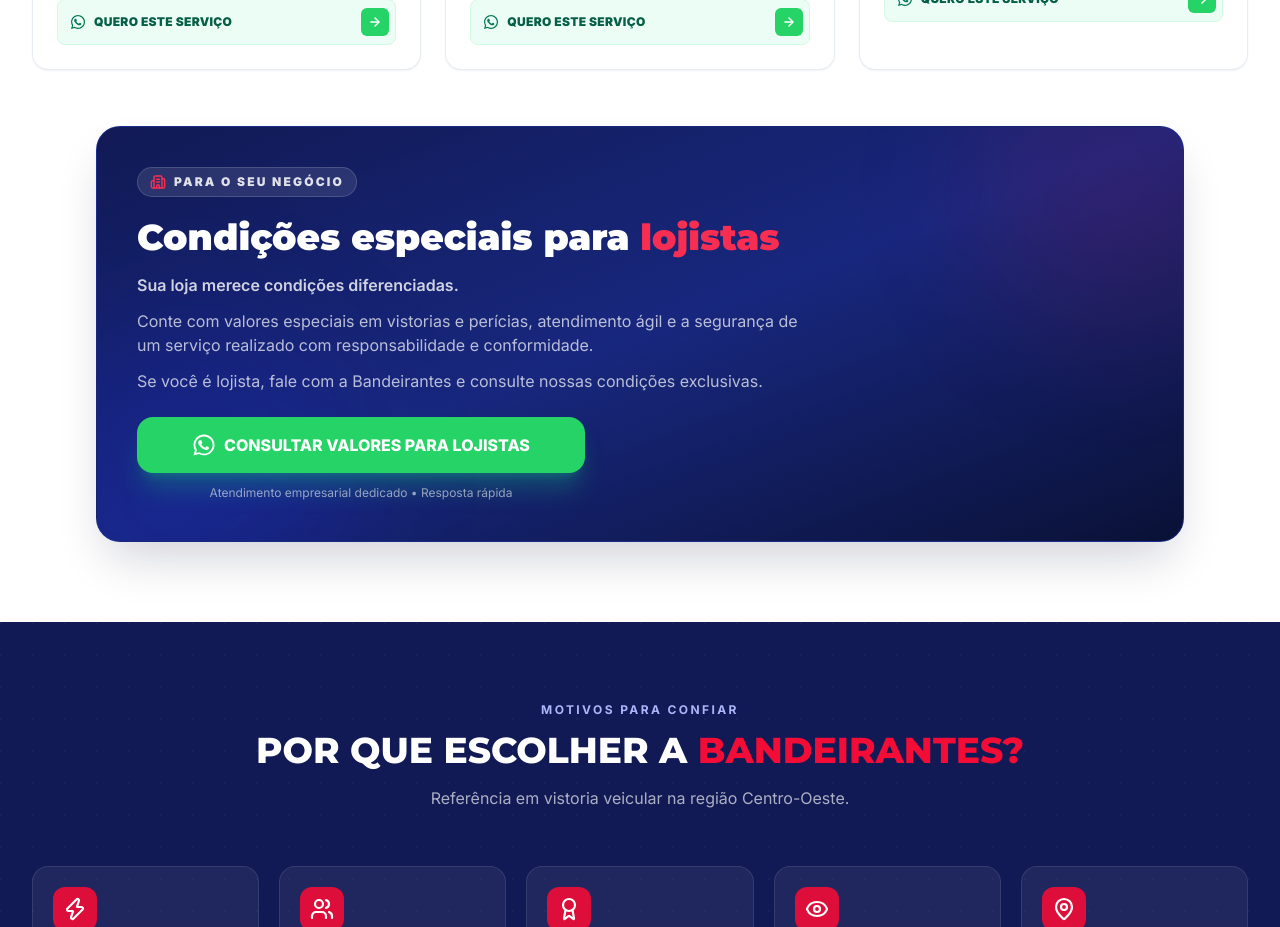
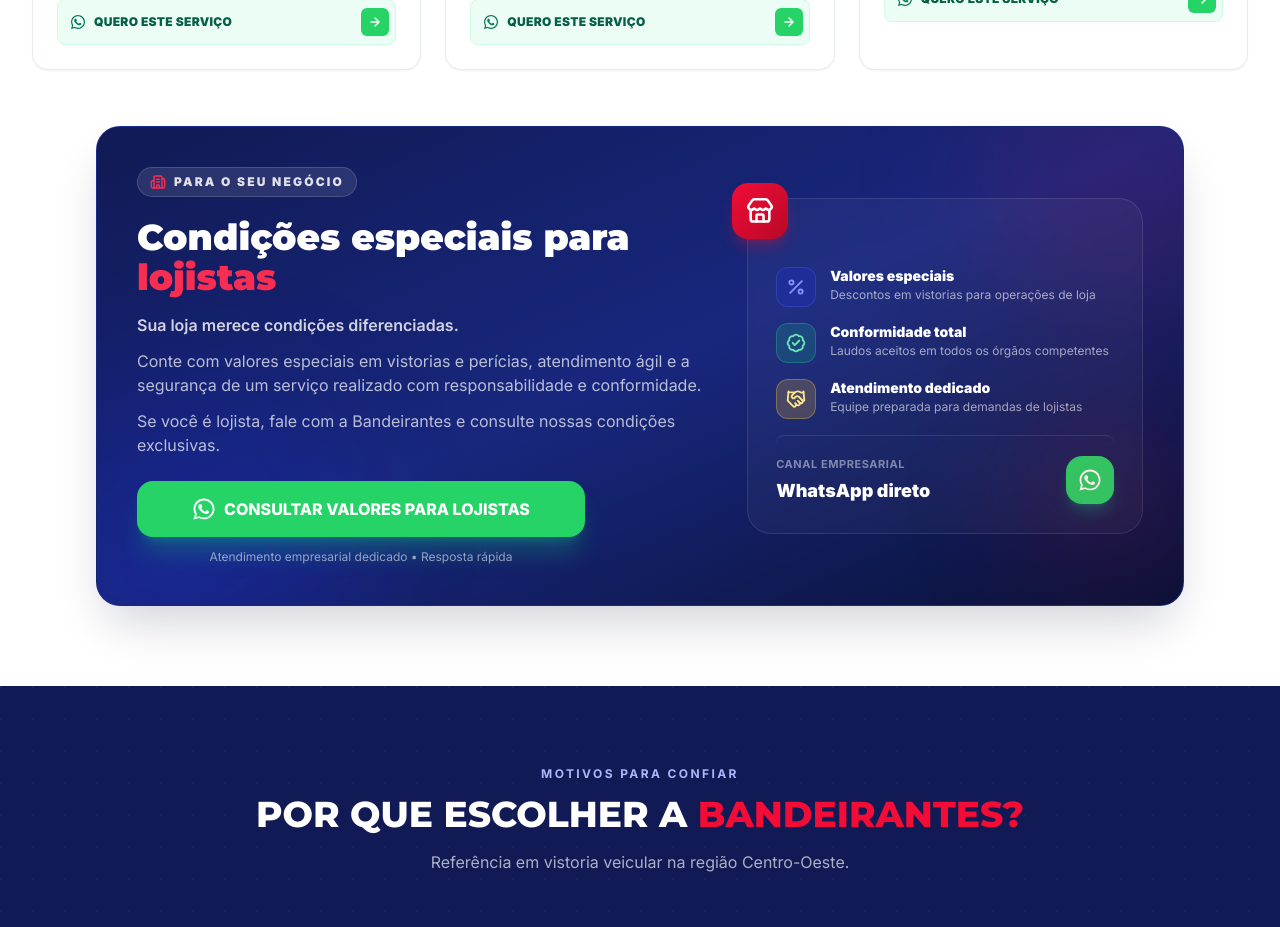
Before and after one commit to BrunoGPBR/bandeirantes-vistorias, a Next.js app: page / in a window 1280 px wide. Shown: the part 1480-2407 px from the top of the page. Built offline with nearby package versions, Linux system fonts and the light colour scheme.

Commit message:
feat: card beneficios lojistas lado direito - Valores, Conformidade, Atendimento

```diff
--- a/src/components/Services.tsx
+++ b/src/components/Services.tsx
@@ -1,4 +1,4 @@
-import { CarFront, ShieldCheck, Paintbrush, FileCheck, Truck, Warehouse, Building2 } from "lucide-react";
+import { CarFront, ShieldCheck, Paintbrush, FileCheck, Truck, Warehouse, Building2, Store, BadgeCheck, Handshake, Percent } from "lucide-react";
 import WhatsAppIcon from "@/components/icons/WhatsAppIcon";
 
 type Service = {
@@ -141,7 +141,8 @@
         <div className="relative overflow-hidden rounded-3xl bg-gradient-to-br from-brand-blue-900 via-brand-blue-800 to-brand-blue-950 border border-brand-blue-700/50 shadow-2xl shadow-brand-blue-950/20">
           <div className="absolute -top-20 -right-20 w-72 h-72 rounded-full bg-brand-red-500/10 blur-3xl pointer-events-none" />
           <div className="absolute -bottom-24 -left-16 w-80 h-80 rounded-full bg-brand-blue-500/15 blur-3xl pointer-events-none" />
-          <div className="relative p-5 sm:p-8 lg:p-10 space-y-6">
+          <div className="relative p-5 sm:p-8 lg:p-10 grid grid-cols-1 lg:grid-cols-12 gap-8 lg:gap-10 items-center">
+            <div className="lg:col-span-7 space-y-6 z-10">
               <div>
                 <div className="inline-flex items-center gap-2 px-3 py-1.5 rounded-full bg-white/10 border border-white/15 mb-5">
                   <Building2 className="w-4 h-4 text-brand-red-400 flex-shrink-0" strokeWidth={2.2} />
@@ -180,6 +181,63 @@
                 </p>
               </div>
             </div>
+
+            <div className="lg:col-span-5 relative z-10">
+              <div className="relative rounded-3xl bg-white/[0.04] border border-white/10 p-6 sm:p-7 backdrop-blur-sm">
+                <div className="absolute -top-4 -left-4 w-14 h-14 rounded-2xl bg-gradient-to-br from-brand-red-500 to-brand-red-700 text-white flex items-center justify-center shadow-lg shadow-brand-red-500/30">
+                  <Store className="w-7 h-7" strokeWidth={2.2} />
+                </div>
+
+                <div className="pt-10 space-y-4">
+                  <div className="flex items-start gap-3.5">
+                    <div className="w-10 h-10 rounded-xl bg-brand-blue-500/20 border border-brand-blue-400/30 text-brand-blue-300 flex items-center justify-center flex-shrink-0">
+                      <Percent className="w-5 h-5" strokeWidth={2.2} />
+                    </div>
+                    <div>
+                      <p className="text-sm font-black text-white leading-tight">Valores especiais</p>
+                      <p className="text-xs text-white/60 mt-0.5">Descontos em vistorias para operações de loja</p>
+                    </div>
+                  </div>
+
+                  <div className="flex items-start gap-3.5">
+                    <div className="w-10 h-10 rounded-xl bg-emerald-500/20 border border-emerald-400/30 text-emerald-300 flex items-center justify-center flex-shrink-0">
+                      <BadgeCheck className="w-5 h-5" strokeWidth={2.2} />
+                    </div>
+                    <div>
+                      <p className="text-sm font-black text-white leading-tight">Conformidade total</p>
+                      <p className="text-xs text-white/60 mt-0.5">Laudos aceitos em todos os órgãos competentes</p>
+                    </div>
+                  </div>
+
+                  <div className="flex items-start gap-3.5">
+                    <div className="w-10 h-10 rounded-xl bg-amber-400/20 border border-amber-300/30 text-amber-200 flex items-center justify-center flex-shrink-0">
+                      <Handshake className="w-5 h-5" strokeWidth={2.2} />
+                    </div>
+                    <div>
+                      <p className="text-sm font-black text-white leading-tight">Atendimento dedicado</p>
+                      <p className="text-xs text-white/60 mt-0.5">Equipe preparada para demandas de lojistas</p>
+                    </div>
+                  </div>
+
+                  <div className="mt-6 pt-5 border-t border-white/10 rounded-lg">
+                    <div className="flex items-center justify-between gap-3">
+                      <div>
+                        <p className="text-[11px] font-bold uppercase tracking-wider text-white/45 mb-1">
+                          Canal empresarial
+                        </p>
+                        <p className="text-lg font-black text-white">WhatsApp direto</p>
+                      </div>
+                      <div className="w-12 h-12 rounded-2xl bg-[#25D366] text-white flex items-center justify-center shadow-lg shadow-emerald-500/30 flex-shrink-0">
+                        <WhatsAppIcon className="w-6 h-6" />
+                      </div>
+                    </div>
+                  </div>
+                </div>
+
+                <div className="absolute -bottom-10 -right-10 w-40 h-40 rounded-full bg-brand-red-500/15 blur-3xl pointer-events-none" />
+              </div>
+            </div>
+          </div>
         </div>
       </div>
     </section>
```
Lines whose indentation alone changed are shown as unchanged.
